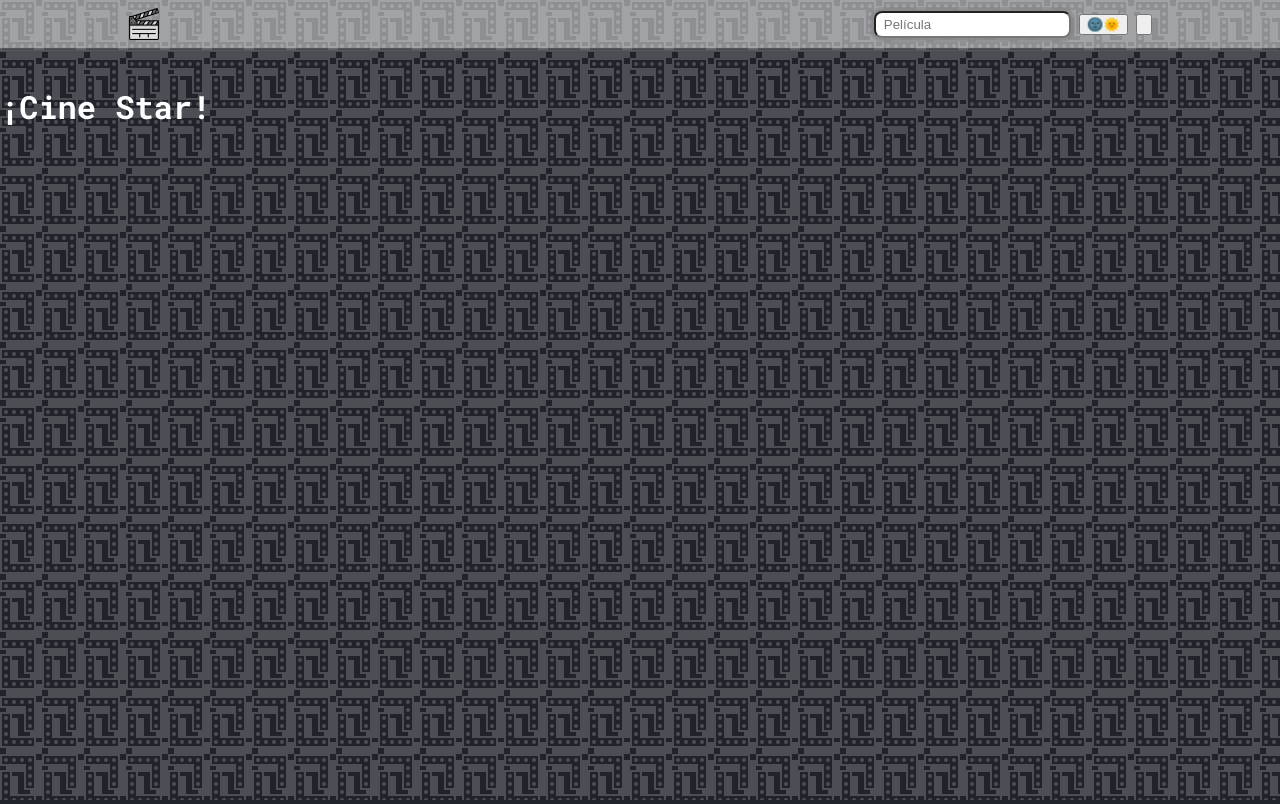
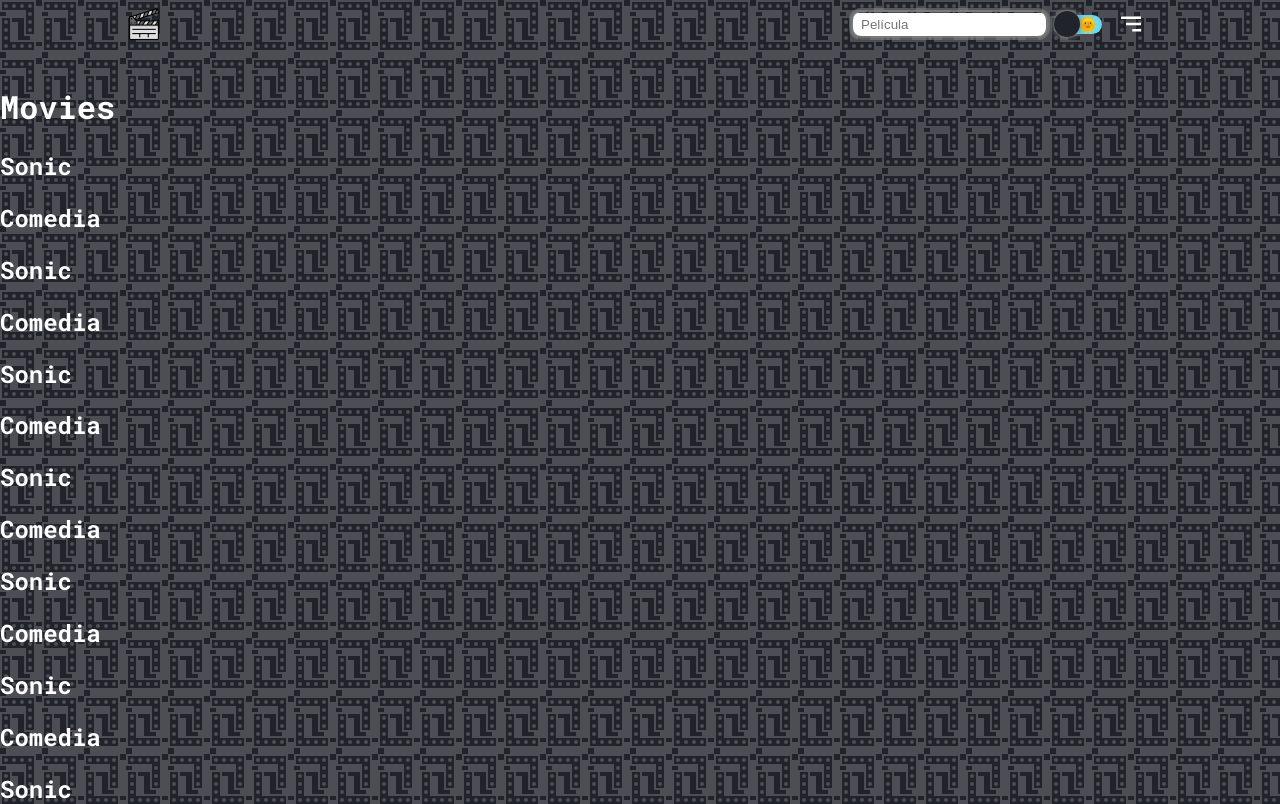
Before and after one commit to PeterArce96/cine-star, a React (Create React App) app: page / in a window 1280 px wide. Shown: the top 804 px of the page. Built offline with nearby package versions, Linux system fonts and the light colour scheme.

Commit message:
header y Movies

```diff
--- a/public/index.html
+++ b/public/index.html
@@ -1,5 +1,6 @@
 <!DOCTYPE html>
 <html lang="es">
+
 <head>
   <meta charset="utf-8" />
   <link rel="icon" href="%PUBLIC_URL%/favicon.ico" />
@@ -7,19 +8,115 @@
   <meta name="theme-color" content="#20232a" />
   <meta name="description"
     content="Aplicación de un cine que te permite ver las mejores películas del momento, su detalle y cambiar el tema." />
-    <title>Cine Star</title>
+  <link rel="manifest" href="%PUBLIC_URL%/manifest.json" />
+  <title>Sin E Spoiler</title>
 
   <link rel="preconnect" href="https://fonts.googleapis.com" />
   <link rel="preconnect" href="https://fonts.gstatic.com" crossorigin />
   <link href="https://fonts.googleapis.com/css2?family=Roboto+Mono:wght@100;200;300;400;500;600;700&display=swap"
     rel="stylesheet" />
 
+  <style>
+    @keyframes wave {
+      100% {
+        transform: scale(0);
+      }
+    }
 
+    .body {
+      margin: 0;
+    }
 
+    .loader {
+      position: fixed;
+      top: 0;
+      left: 0;
+      width: 100%;
+      height: 100%;
+      z-index: 60;
+      display: flex;
+      align-items: center;
+      justify-content: center;
+      gap: 0.5rem;
+      background-color: #20232a;
+      transition: opacity 0.5s;
+    }
+
+    .loader--hidden {
+      opacity: 0;
+      pointer-events: none;
+    }
+
+    .loader__wave {
+      width: 0.5rem;
+      height: 8rem;
+      background-image: linear-gradient(45deg, #61dafb, #fff, #61dafb);
+      border-radius: 2rem;
+      animation: wave 1s linear infinite alternate-reverse;
+    }
+
+    .loader__wave:nth-child(1) {
+      animation-delay: -1s;
+    }
+
+    .loader__wave:nth-child(2) {
+      animation-delay: -0.9s;
+    }
+
+    .loader__wave:nth-child(3) {
+      animation-delay: -0.8s;
+    }
+
+    .loader__wave:nth-child(4) {
+      animation-delay: -0.7s;
+    }
+
+    .loader__wave:nth-child(5) {
+      animation-delay: -0.6s;
+    }
+
+    .loader__wave:nth-child(6) {
+      animation-delay: -0.5s;
+    }
+
+    .loader__wave:nth-child(7) {
+      animation-delay: -0.4s;
+    }
+
+    .loader__wave:nth-child(8) {
+      animation-delay: -0.3s;
+    }
+
+    .loader__wave:nth-child(9) {
+      animation-delay: -0.2s;
+    }
+
+    .loader__wave:nth-child(10) {
+      animation-delay: -0.1s;
+    }
+  </style>
 </head>
+
 <body class="body">
+  <section class="loader" id="loader">
+    <div class="loader__wave"></div>
+    <div class="loader__wave"></div>
+    <div class="loader__wave"></div>
+    <div class="loader__wave"></div>
+    <div class="loader__wave"></div>
+    <div class="loader__wave"></div>
+    <div class="loader__wave"></div>
+    <div class="loader__wave"></div>
+    <div class="loader__wave"></div>
+    <div class="loader__wave"></div>
+  </section>
   <noscript>You need to enable JavaScript to run this app.</noscript>
   <div id="root"></div>
+  <script>
+    window.addEventListener('load', () => {
+      document.getElementById('loader').classList.add('loader--hidden');
+    });
+  </script>
+</body>
 
-  </body>
 </html>
--- a/src/App.css
+++ b/src/App.css
@@ -1,3 +1,3 @@
-.main{
+.main {
   padding: var(--padding-section);
 }
--- a/src/App.js
+++ b/src/App.js
@@ -1,14 +1,13 @@
 
 import './App.css';
 import Header from './components/section/Header';
+import Movies from './pages/Movies';
 
 function App() {
   return (
     <>
       <Header/>
-      <main className='main'>
-      <h1 className="body__title animate__animated animate__fadeIn">¡Cine Star!</h1>
-      </main>
+      <Movies/>
     </>
   );
 }
--- /dev/null
+++ b/src/components/movies/MoviesCard.jsx
@@ -0,0 +1,15 @@
+// En el hijo se puede recuperar la información recibida, se le llama props
+// const MoviesCard = (props) => {
+// sin embargo ese props es un objeto que puedo desestructurar por comodidad
+const MoviesCard = ({pelicula}) => {
+    // Con ello recupero la información recibida por mi padre y lo uso como cualquier objeto
+    // Dentro del "HTML" JavaScrip se pone entre llaves
+    return (
+        <div>
+            <h2>{pelicula.nombre}</h2>
+            <h2>{pelicula.genero}</h2>
+        </div>
+        );
+    }
+
+    export default MoviesCard;
--- a/src/components/section/Header.jsx
+++ b/src/components/section/Header.jsx
@@ -2,6 +2,23 @@
 import '../../styles/css/Header.css';
 
 const Header = () => {
+
+    const documentReady = () => {
+
+        const header = document.querySelector('.header');
+        const headerNav = document.querySelector('.header-nav');
+
+        const documentScroll = () => {
+        const { scrollY } = window;
+        header.classList.toggle('header--scroll', scrollY > 0);
+        headerNav.classList.toggle('header-nav--scroll', scrollY > 0);
+        };
+
+        document.addEventListener('scroll', documentScroll);
+    };
+
+    window.addEventListener('load', documentReady);
+
     return (
         <header className="header animate__animated animate__fadeIn">
         <nav className="header-nav">
@@ -17,7 +34,7 @@
                 <li className="header-nav__menu-link-item">
                     <a href="https://www.linkedin.com/in/elliotgaramendi/"
                     className="header-nav__menu-link header-nav__menu-link--active" target="_blank"
-                    rel="noopener noreferrer">Peter</a>
+                    rel="noopener noreferrer">Elliot</a>
                 </li>
                 <li className="header-nav__menu-link-item header-nav__menu-close-icon-container"
                     id="headerNavMenuCloseIconContainer">
@@ -35,7 +52,7 @@
             </div>
             <div className="header-nav__form-theme-menu-container">
                 <form className="header-nav__form">
-                <input type="search" placeholder="Película" className="header-nav__form-input"/>
+                <input type="search" placeholder="Película" className="header-nav__form-input" required />
                 </form>
                 <button className="header-nav__theme-icon-container" id="headerNavThemeIconContainer">
                 <span className="header-nav__theme-icon">🌚</span>
--- a/src/index.css
+++ b/src/index.css
@@ -26,6 +26,8 @@
   font-family: 'Roboto Mono', monospace;
   margin: 0;
   transition: var(--all-transitions);
+
+  min-height: 200vh;
 }
 
 .body--light {
--- /dev/null
+++ b/src/pages/Movies.jsx
@@ -0,0 +1,73 @@
+import MoviesCard from "../components/movies/MoviesCard";
+
+const Movies = () => {
+    // Esta data en un futuro se consumirá de un API
+    const pelicula = {
+        nombre: 'Sonic',
+        genero: 'Comedia'
+    }
+
+    return (
+        <main className="main">
+        <h1 className="body__title animate__animated animate__fadeIn">Movies</h1>
+
+        {/* Se puede pasar información a los hijos */}
+        <MoviesCard
+            pelicula={pelicula}
+        />
+        <MoviesCard
+            pelicula={pelicula}
+        />
+        <MoviesCard
+            pelicula={pelicula}
+        />
+        <MoviesCard
+            pelicula={pelicula}
+        />
+        <MoviesCard
+            pelicula={pelicula}
+        />
+        <MoviesCard
+            pelicula={pelicula}
+        />
+        <MoviesCard
+            pelicula={pelicula}
+        />
+        <MoviesCard
+            pelicula={pelicula}
+        />
+        <MoviesCard
+            pelicula={pelicula}
+        />
+        <MoviesCard
+            pelicula={pelicula}
+        />
+        <MoviesCard
+            pelicula={pelicula}
+        />
+        <MoviesCard
+            pelicula={pelicula}
+        />
+        <MoviesCard
+            pelicula={pelicula}
+        />
+        <MoviesCard
+            pelicula={pelicula}
+        />
+        <MoviesCard
+            pelicula={pelicula}
+        />
+        <MoviesCard
+            pelicula={pelicula}
+        />
+        <MoviesCard
+            pelicula={pelicula}
+        />
+        <MoviesCard
+            pelicula={pelicula}
+        />
+        </main>
+    );
+}
+
+export default Movies;
--- a/src/styles/css/Header.css
+++ b/src/styles/css/Header.css
@@ -18,20 +18,32 @@
         --border-radius: 0.5rem;
         --all-transitions: all 0.25s;
         }
-.header{
+
+        .header {
         position: fixed;
-    z-index: 100;
+        z-index: 50;
         top: 0;
         left: 0;
         width: 100%;
-    background-color: var(--secondary-shadow-color);
+        /* background-color: var(--primary-shadow-color); */
+        transition: var(--all-transitions);
     }
 
-.header-nav{
-    padding: 0.5rem 0;
+    .header--scroll {
+        background-color: var(--primary-theme-color);
         box-shadow: 0 0.125rem 0.125rem 0 var(--primary-shadow-color);
     }
-.header-nav__container{
+
+    .header-nav {
+        padding: 0.5rem 0;
+        transition: var(--all-transitions);
+    }
+
+    .header-nav--scroll {
+        padding: 0.25rem 0;
+    }
+
+    .header-nav__container {
         display: flex;
         align-items: center;
         justify-content: space-between;
@@ -39,20 +51,24 @@
         margin: auto;
         padding: var(--padding-container);
     }
-.header-nav__link-menu-container{
+
+    .header-nav__link-menu-container {
         display: flex;
         gap: 2rem;
     }
-.header-nav__link-logo-container{
+
+    .header-nav__link-logo-container {
         display: flex;
         height: 2rem;
     }
-.header-nav__link-logo{
+
+    .header-nav__link-logo {
         height: 100%;
     }
-.header-nav__menu-link-list{
+
+    .header-nav__menu-link-list {
         position: fixed;
-    list-style: none;
+        z-index: 55;
         top: 0;
         left: 0;
         width: 100%;
@@ -65,58 +81,124 @@
         background-image: linear-gradient(to top, var(--primary-theme-color), var(--secondary-theme-color));
         margin: 0;
         padding: 0;
+        list-style: none;
         opacity: 0;
         pointer-events: none;
         transition: var(--all-transitions);
     }
 
-.header-nav__menu-link-item{
+    .header-nav__menu-link-list--open {
+        opacity: 1;
+        pointer-events: auto;
+    }
+
+    .header-nav__menu-link-item {
         display: flex;
     }
-.header-nav__menu-link{
+
+    .header-nav__menu-link {
+        position: relative;
+        color: var(--primary-text-color);
+        font-weight: 600;
         text-decoration: none;
-    font-weight: 600;
-    color: var(--primary-text-color);
         transition: var(--all-transitions);
     }
-.header-nav__menu-link--active{
 
+    .header-nav__menu-link--active,
+    .header-nav__menu-link:hover {
+        color: var(--primary-highlight-color);
     }
-.header-nav__menu-close-icon-container{
+
+    .header-nav__menu-link::after {
+        content: '';
+        position: absolute;
+        left: 0;
+        bottom: -0.125rem;
+        width: 0;
+        height: 0.0625rem;
+        background-color: var(--secondary-highlight-color);
+        transition: var(--all-transitions);
+    }
+
+    .header-nav__menu-link--active::after,
+    .header-nav__menu-link:hover::after {
+        width: 100%;
+    }
+
+    .header-nav__menu-close-icon-container {
         position: absolute;
         top: 1rem;
         right: 2rem;
         height: 2rem;
         cursor: pointer;
     }
-.header-nav__menu-close-icon{
+
+    .header-nav__menu-close-icon {
         fill: var(--primary-text-color);
         height: 100%;
     }
-.header-nav__form-theme-menu-container{
+
+    .header-nav__form-theme-menu-container {
         display: flex;
         align-items: center;
         gap: 0.5rem;
     }
-.header-nav__form{
-    display: flex;
-}
-.header-nav__form-input{
+
+    .header-nav__form {
+        border-radius: var(--border-radius);
         box-shadow:
         0 0 0 0.125rem var(--primary-shadow-color),
         0 0 0 0.25rem var(--primary-shadow-color);
-    border-radius: var(--border-radius);
+        overflow: hidden;
+        transition: var(--all-transitions);
+    }
+
+    .header-nav__form-input {
+        border: none;
         padding: 0.25rem 0.5rem;
     }
-.header-nav__theme-icon-container{
 
+
+    .header-nav__theme-icon-container {
+        position: relative;
+        display: flex;
+        align-items: center;
+        background-color: var(--primary-highlight-color);
+        border: 0;
+        border-radius: 1rem;
+        cursor: pointer;
+        padding: 0 0.25rem;
+        transition: var(--all-transitions);
     }
-.header-nav__theme-icon{
 
+    .header-nav__theme-icon-container::before {
+        content: '';
+        position: absolute;
+        left: 0;
+        background-color: var(--primary-theme-color);
+        width: 1.625rem;
+        height: 1.625rem;
+        border-radius: 50%;
+        box-shadow:
+        0 0 0.125rem 0 var(--primary-shadow-color),
+        0 0 0.25rem 0 var(--primary-shadow-color),
+        0 0 0.375rem 0 var(--primary-shadow-color),
+        0 0 0.5rem 0 var(--primary-shadow-color);
     }
-.header-nav__menu-icon-container{
 
+    .header-nav__theme-icon {
+        font-size: 1rem;
     }
-.header-nav__menu-icon{
 
+    .header-nav__menu-icon-container {
+        background-color: transparent;
+        border: 0;
+        border-radius: 1rem;
+        height: 2rem;
+        cursor: pointer;
     }
+
+    .header-nav__menu-icon {
+        fill: var(--primary-text-color);
+        height: 100%;
+    }
```
Lines whose indentation alone changed are shown as unchanged.
